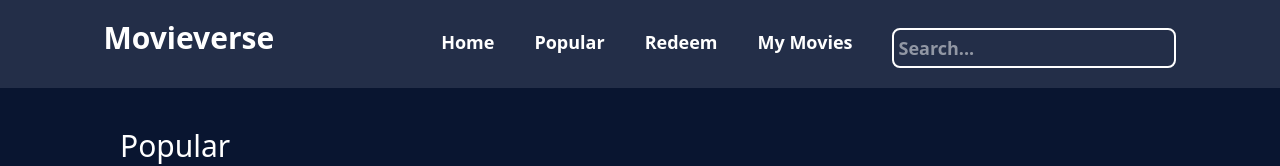
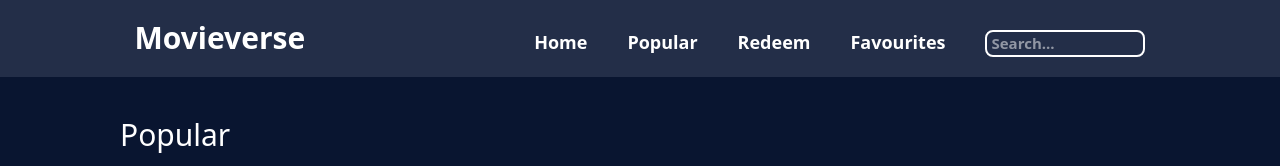
Before and after one commit to zerox-sakchyam/movie-react, a React (Vite) app: page / in a window 1280 px wide. Shown: the top 166 px of the page. Built offline with nearby package versions, Linux system fonts and the light colour scheme; no server answers.

Commit message:
Fix GitHub Pages base path

```diff
--- a/src/components/Nav.jsx
+++ b/src/components/Nav.jsx
@@ -17,32 +17,18 @@ function Nav({setSearchResult}) {
         catch (error){
             console.error('error fetching',error);
             setError('Something Went Wrong');
-
-
-
         }
-
-
-
     }
-
-
-
-
-
-
-
-
   return (<>
     <nav className="bg-[hsl(222,35%,21%)] flex justify-around p-5 max-[608px]:text-1xl">
-      <h1 className="text-white text-3xl cursor-pointer font-bold max-[580px]:text-[20px] max-[580px]:mt-2">Movieverse</h1>
-      <ul className="text-white flex mt-2 gap-10 text-lg cursor-pointer font-bold max-[621px]:ml-7 max-[621px]:text-1xl  max-[580px]:text-1xl  max-[580px]:ml-20 max-[580px]:text-[15px]">
+      <h1 className="text-white text-3xl cursor-pointer font-bold max-[580px]:text-[20px] max-[580px]:mt-2 max-[600px]:text-[20px] max-[580px]:text-2xl max-[580px]:mr-1 ">Movieverse</h1>
+      <ul className="text-white flex mt-2 gap-10 text-lg cursor-pointer font-bold max-[621px]:ml-7 max-[621px]:text-1xl  max-[580px]:text-[15px]  max-[580px]:ml-20 max-[580px]:text-[15px]  max-[765px]:gap-5  max-[765px]:text-[15px]  max-[650px]:text-[13px] max-[805px]:text-[15px] max-[805px]:gap-7 max-[580px]:gap-4">
         <li className="hover:text-gray-400">Home</li>
         <li className="hover:text-gray-400">Popular</li>
         <li className="hover:text-gray-400">Redeem</li>
-        <li className="hover:text-gray-400">My Movies</li>
+        <li className="hover:text-gray-400 max-[580px]:text-[15px] max-[650px]:text-[15px] ">Favourites</li>
         <form onSubmit={fetchMovies}>
-          <input className='flex justify-end border-2 rounded-lg p-1 text-white ' type="text" placeholder="Search..." value={searchTerms} onChange={(e) => setSearchTerms(e.target.value)} />
+          <input className='w-40 border-2 border-white rounded-lg pl-1 text-[15px] max-[765px]:w-30  max-[650px]:w-25 max-[805px]:w-35 max-[580px]:w-15 max-[580px]:text-[10px]' type="text" placeholder="Search..." value={searchTerms} onChange={(e) => setSearchTerms(e.target.value)} />
 
         </form>
       </ul>
--- a/vite.config.js
+++ b/vite.config.js
@@ -9,4 +9,5 @@ export default defineConfig({
     react()
 
   ],
+   base: '/movie-react/',
 })
```
